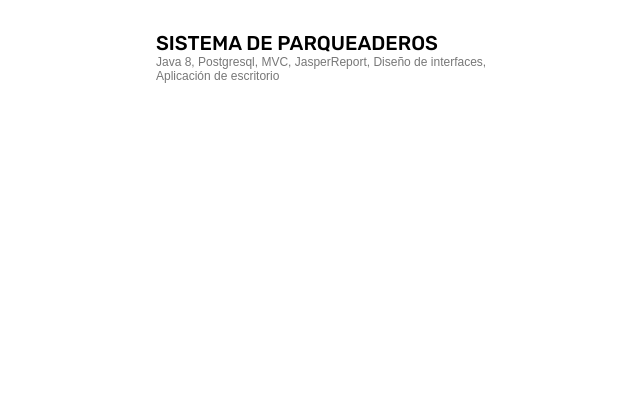
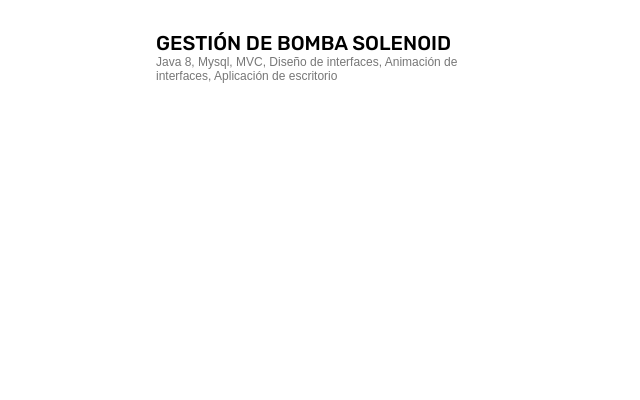
Before and after one commit to Ivan-dela-cruz/portafolio, a PHP site: page / in a window 1280 px wide. Shown: the part 4395-4795 px from the top of the page, without its empty margins (309-949 px from the left). Run offline with PHP 8.4, Linux system fonts and the light colour scheme; some libraries are stand-ins or nearby versions.

Commit message:
portafolio 3

```diff
--- a/index.php
+++ b/index.php
@@ -501,8 +501,8 @@
 								</a>
 							</div>
 							<div class="short_info">
-								<h4><a href="portfolio-details.html">Sistema de parqueaderos</a></h4>
-								<p>Java 8, Postgresql, MVC, JasperReport, Diseño de interfaces, Aplicación de escritorio</p>
+								<h4><a href="portfolio-details.html">Gestión de bomba SOLENOID </a></h4>
+								<p>Java 8, Mysql, MVC, Diseño de interfaces, Animación de interfaces,  Aplicación de escritorio</p>
 							</div>
 						</div>
 					</div>
```
